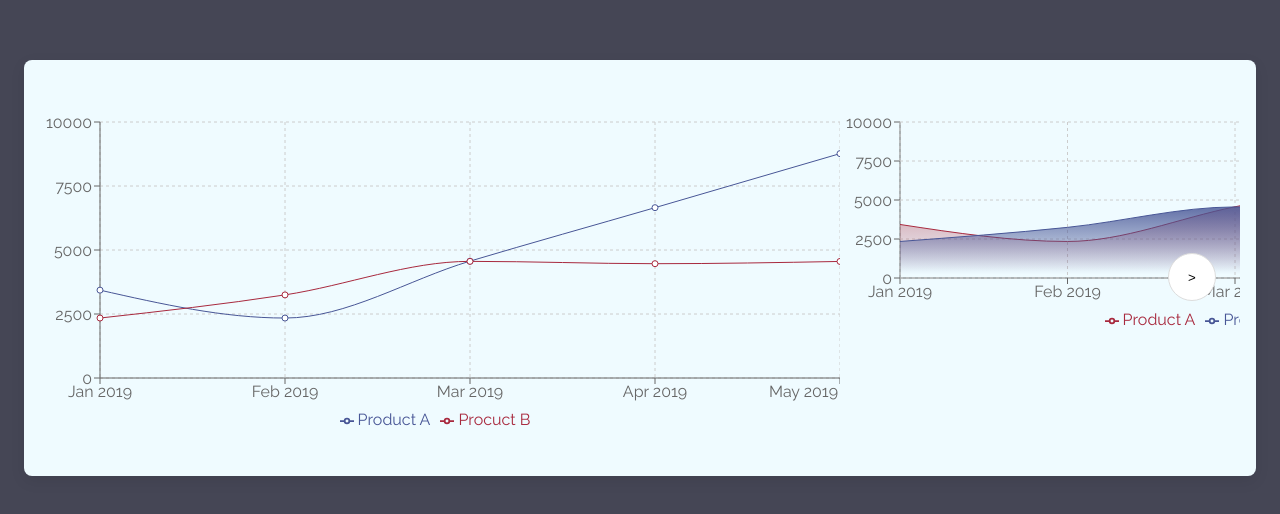
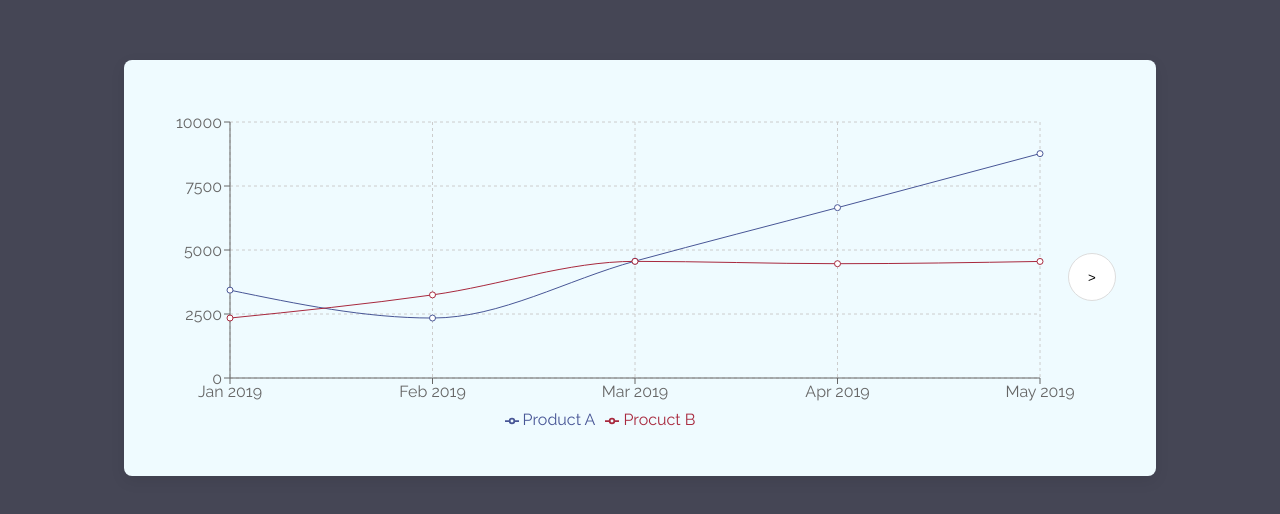
Before and after one commit to Brlaney/react-recharts, a React (Create React App) app: page / in a window 1280 px wide. Shown: the part 132-646 px from the top of the page. Built offline with nearby package versions, Linux system fonts and the light colour scheme.

Commit message:
Pusing layout changes

```diff
--- a/src/components/AreaGraph.tsx
+++ b/src/components/AreaGraph.tsx
@@ -1,6 +1,14 @@
 import React from 'react';
 import { data } from '../lib/data/area';
-import { AreaChart, Area, YAxis, XAxis, CartesianGrid, Tooltip, Legend } from 'recharts';
+import {
+  AreaChart,
+  Area,
+  YAxis,
+  XAxis,
+  CartesianGrid,
+  Tooltip,
+  Legend
+} from 'recharts';
 
 
 class AreaGraph extends React.Component {
@@ -8,10 +16,10 @@ class AreaGraph extends React.Component {
     return (
       <AreaChart
         id='area'
-        width={730}
-        height={250}
+        width={1000}
+        height={350}
         data={data}
-        margin={{ top: 20, right: 0, left: 0, bottom: 20 }}
+        margin={{ top: 20, right: 100, left: 100, bottom: 20 }}
       >
         <defs>
           <linearGradient id='colorUv' x1='0' y1='0' x2='0' y2='1'>
--- a/src/components/LineGraph.tsx
+++ b/src/components/LineGraph.tsx
@@ -16,15 +16,10 @@ class LineGraph extends React.Component {
     return (
       <LineChart
         id='line'
-        width={800}
+        width={1000}
         height={350}
         data={data}
-        margin={{
-          top: 20,
-          right: 0,
-          left: 0,
-          bottom: 20
-        }}
+        margin={{ top: 20, right: 100, left: 30, bottom: 20 }}
       >
         <CartesianGrid strokeDasharray='3 3' />
         <XAxis dataKey='name' />
--- a/src/components/PieGraph.tsx
+++ b/src/components/PieGraph.tsx
@@ -8,9 +8,9 @@ class PieGraph extends React.Component {
     return (
       <PieChart
         id='pie'
-        width={730}
+        width={1000}
         height={300}
-        margin={{ top: 20, right: 0, left: 0, bottom: 20 }}
+        margin={{ top: 20, right: 100, left: 80, bottom: 20 }}
       >
         <Pie
           data={data}
--- a/src/scss/App.scss
+++ b/src/scss/App.scss
@@ -47,7 +47,7 @@
       border-radius: 8px;
 
       .parent {
-        max-width: 1200px;
+        max-width: 1000px;
         margin: 10px 0 0 0;
       }
     }
```
Also changed, not shown: src/components/SyncedGraph.tsx (+11 -1 lines).
